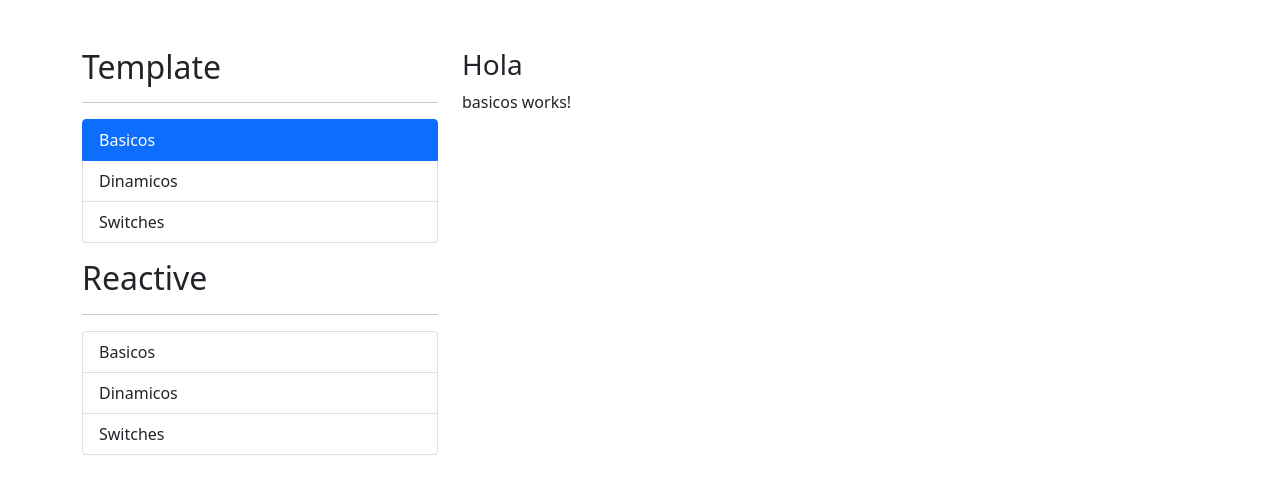
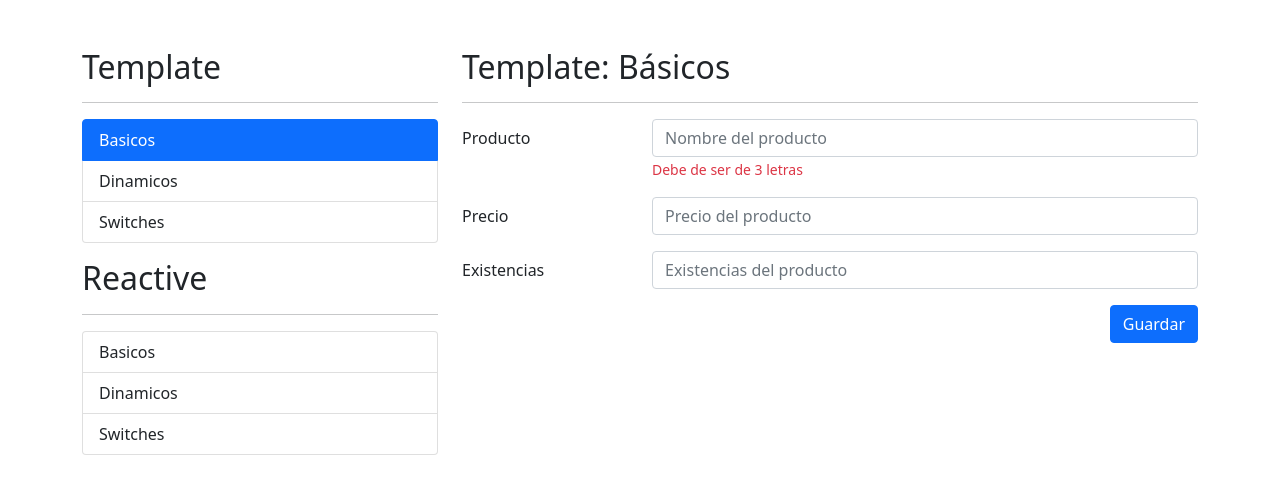
Before and after one commit to VictorCarmonaMoraza/FormulariosTemplates_Angular, an Angular app: page /template/basicos in a window 1280 px wide. Shown: the top 494 px of the page. Built offline with nearby package versions, Linux system fonts and the light colour scheme.

Commit message:
5 - Template: Diseño del formulario basico

```diff
--- a/src/app/app.component.html
+++ b/src/app/app.component.html
@@ -5,7 +5,6 @@
 
   <!--Espacio para ir cambiando las rutas-->
   <div class="col">
-    <h3>Hola</h3>
     <router-outlet></router-outlet>
   </div>
 
--- a/src/app/template/basicos/basicos.component.html
+++ b/src/app/template/basicos/basicos.component.html
@@ -1 +1,42 @@
-<p>basicos works!</p>
+<h2>Template: Básicos</h2>
+<hr>
+
+<div class="row">
+  <div class="col">
+    <form>
+
+      <!--Campo Producto-->
+      <div class="mb-3 row">
+        <label class="col-sm-3 col-form-label">Producto</label>
+        <div class="col-sm-9">
+          <input type="text" class="form-control" placeholder="Nombre del producto">
+          <span class="form-text text-danger">Debe de ser de 3 letras</span>
+        </div>
+      </div>
+
+       <!--Campo Precio-->
+      <div class="mb-3 row">
+        <label class="col-sm-3 col-form-label">Precio</label>
+        <div class="col-sm-9">
+          <input type="number" class="form-control" placeholder="Precio del producto">
+        </div>
+      </div>
+
+       <!--Existencias del Product-->
+      <div class="mb-3 row">
+        <label class="col-sm-3 col-form-label">Existencias</label>
+        <div class="col-sm-9">
+          <input type="number" class="form-control" placeholder="Existencias del producto">
+        </div>
+      </div>
+
+      <!--Boton de Submit-->
+      <div class="row">
+        <div class="col">
+          <button type="submit" class="btn btn-primary float-end">Guardar</button>
+        </div>
+      </div>
+
+    </form>
+  </div>
+</div>
```
Also changed, not shown: 1 other file (tests, documents, lock files or other folders).
